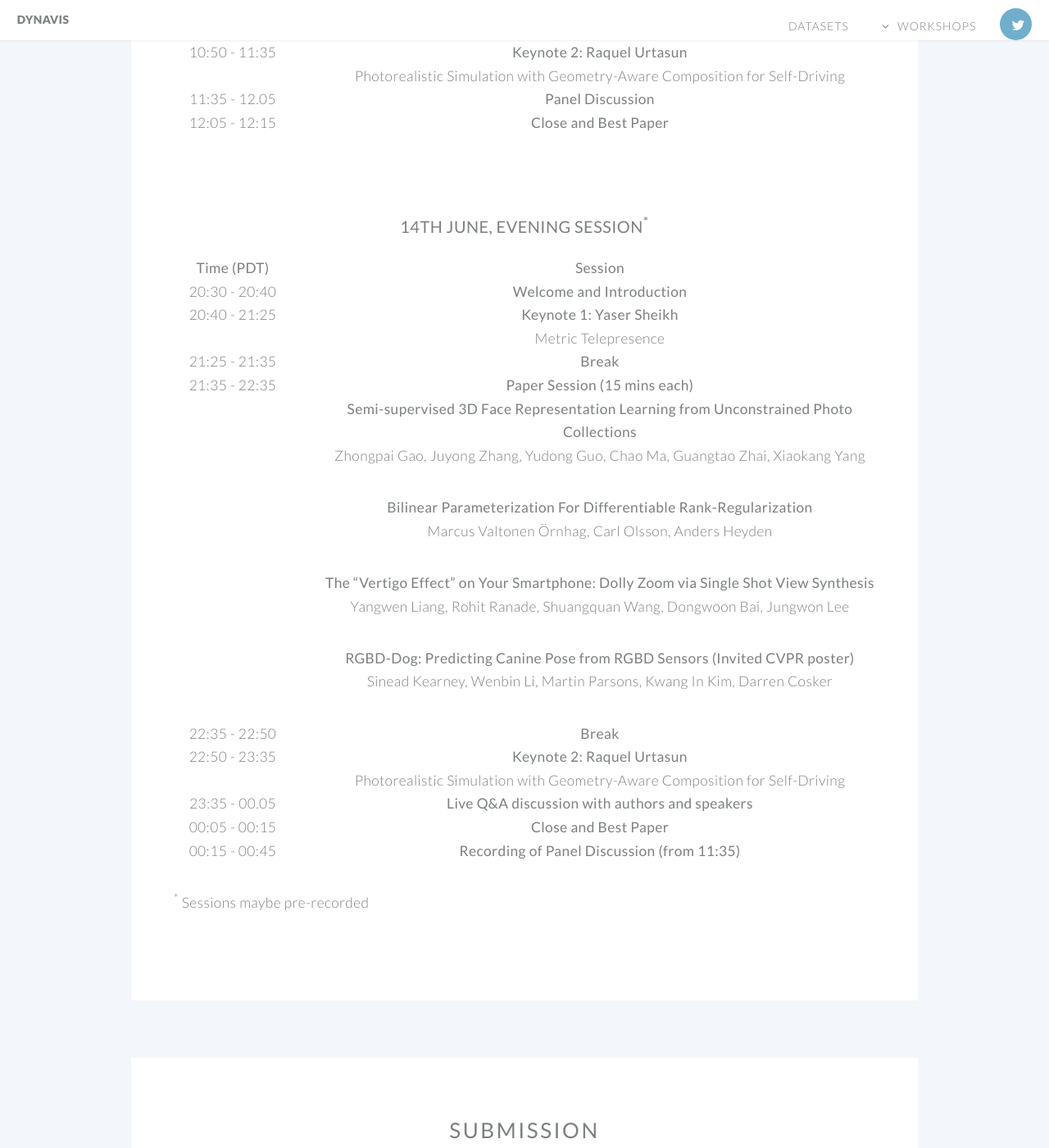
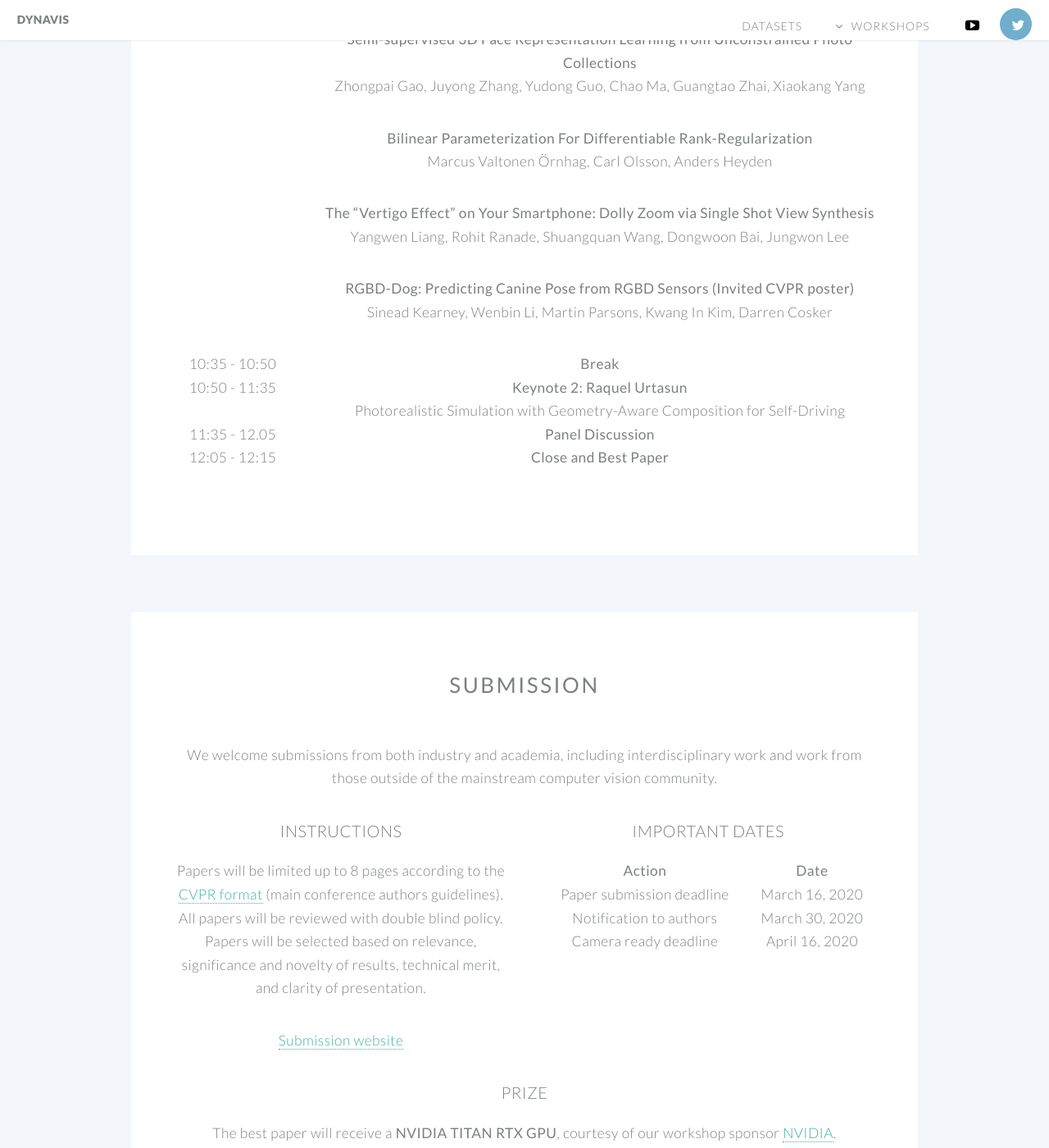
Before and after one commit to DynaVis/DynaVis.github.io, a Jekyll site: the page built from 2020.html, in a window 1280 px wide and 1400 px high, scrolled down 5404 px. Shown: the whole window at 82% size. Built offline with Jekyll 4.4.1, drawn with Linux system fonts in a browser that asks for light colours; some of the changed text lies outside the part shown.

Commit message:
Added youtube channel to website header and embedded video into the page

```diff
--- a/2020.html
+++ b/2020.html
@@ -10,18 +10,6 @@
 ---
 <!-- Main -->
 <article id="main">
-
-     <section class="wrapper style3 container">
- <div class="content">
-	<header>
-		<h2><a  href="https://www.youtube.com/watch?v=CqjtH_zpbfk" target="_blank">Click to Join the <b style="color:blue">live stream on YouTube</a></b></h2>
-	</header>
-
-
-  </div>
-</section>
-
-
 
 <!-- One -->
     <section class="wrapper style3 container">
@@ -62,7 +50,18 @@
         </div>
     </section>
 
-
+        <!-- Three -->
+    <section class="wrapper style3 container special" id="speakers">
+	<!-- Content -->
+        <div class="content">
+            <section>
+                <header>
+                    <h2>Recap</h2>
+                </header>
+    			<iframe width="840" height="472" src="https://www.youtube.com/embed/CqjtH_zpbfk" frameborder="0" allow="accelerometer; autoplay; encrypted-media; gyroscope; picture-in-picture" allowfullscreen></iframe>
+            </section>
+        </div>
+    </section>
 
     <!-- Three -->
     <section class="wrapper style3 container special" id="speakers">
@@ -108,7 +107,7 @@
 Department of Computer Science at the University of Toronto, a Canada Research Chair in Machine Learning and Computer Vision and a co-founder of the Vector Institute for AI. Prior to this, she was an Assistant Professor at the Toyota Technological Institute at Chicago (TTIC), an academic computer science institute affiliated with the University of Chicago. She was also a visiting professor at ETH Zurich during the spring semester of 2010. She received her Ph.D. degree from the Computer Science department at Ecole
 Polytechnique Federal de Lausanne (EPFL) in 2006 and did her postdoc at MIT and UC Berkeley. She is a world leading expert in AI for self-driving cars. Her research interests include machine learning, computer vision, robotics and remote sensing. Her lab was selected as an NVIDIA NVAIL lab. She is a recipient of an NSERC EWR Steacie Award, an NVIDIA Pioneers of AI Award, a Ministry of Education and Innovation Early Researcher Award, three Google Faculty Research Awards, an Amazon Faculty Research Award, a Connaught New Researcher Award, a Fallona Family Research Award, an UPNA alumni award and two Best Paper Runner up Prize awarded at the Conference on Computer Vision and Pattern Recognition (CVPR) in 2013 and 2017 respectively. She was also named Chatelaine 2018 Woman of the year, and 2018 Toronto's top influencers by Adweek magazine.</p>
             	</p>
-            	<p><b>Talk Title: Photorealistic Simulation with Geometry-Aware Composition for Self-Driving <br> </b></p>
+            	<p><b>Talk Title: Photorealistic Simulation with Geometry-Aware Composition for Self-Driving<br></b></p>
 			</div>
     </section>
 
@@ -120,11 +119,6 @@
             <h2><strong>Program</strong></h2>
         </header>
 
-    	<h4><a href="https://www.youtube.com/watch?v=CqjtH_zpbfk" target="_blank">Click to Join the <b style="color:blue">live stream on YouTube</a></b></h4>
-
-        <h3><strong>14th June, Morning Session</strong></h3>
-
-
        <div class="row">
            <table >
 	            <colgroup>
@@ -133,8 +127,8 @@
 			  	</colgroup>
                     <tbody >
                             <tr>
-                                <td><strong>Time (PDT)</strong></td>
-                                <td><strong>Session</strong></td>
+                                <td><h3>Time (PDT)</h3></td>
+                                <td><h3>Session</h3></td>
                             </tr>
                             <tr>
                                 <td><span >08:30 - 08:40</span></td>
@@ -190,88 +184,10 @@
 				</tbody>
 			</table>
         </div>
+   </section>
 
 
-       <br/>
-       <hr/>
-       <h3><strong>14th June, Evening Session<sup>*</sup></strong></h3>
-
-       <div class="row">
-           <table >
-	            <colgroup>
-			       <col span="1" style="width: 25%;">
-			       <col span="1" style="width: 75%;">
-			  	</colgroup>
-                    <tbody >
-                            <tr>
-                                <td><strong>Time (PDT)</strong></td>
-                                <td><strong>Session</strong></td>
-                            </tr>
-                            <tr>
-                                <td><span >20:30 - 20:40</span></td>
-                                <td><span ><b>Welcome and Introduction</b></span></td>
-                            </tr>
-                            <tr>
-                                <td><span >20:40 - 21:25</span></td>
-                                <td><span ><b>Keynote 1: Yaser Sheikh</b><br>Metric Telepresence</span></td>
-                            </tr>
-                            <tr>
-                                <td><span >21:25 - 21:35</span></td>
-                                <td><span ><b>Break</b></span></td>
-                            </tr>
-                            <tr>
-                                <td><span >21:35 - 22:35</span></td>
-                                <td>
-                                	<span ><b>Paper Session (15 mins each)</b></span>
-
-<p><b>Semi-supervised 3D Face Representation Learning from Unconstrained Photo Collections</b><br>
-Zhongpai Gao, Juyong Zhang, Yudong Guo, Chao Ma, Guangtao Zhai, Xiaokang Yang</p>
-
-<p><b>Bilinear Parameterization For Differentiable Rank-Regularization</b><br>
-Marcus Valtonen Örnhag, Carl Olsson, Anders Heyden</p>
-
-<p><b>The “Vertigo Effect” on Your Smartphone: Dolly Zoom via Single Shot View Synthesis</b><br>
-Yangwen Liang, Rohit Ranade, Shuangquan Wang, Dongwoon Bai, Jungwon Lee</p>
-
-<p><b>RGBD-Dog: Predicting Canine Pose from RGBD Sensors (Invited CVPR poster)</b><br>
-Sinead Kearney, Wenbin Li, Martin Parsons, Kwang In Kim, Darren Cosker</p>
-
-                     	       </td>
-                            </tr>
-                            <tr>
-                                <td><span >22:35 - 22:50</span></td>
-                                <td><span ><b>Break</b></span></td>
-                            </tr>
-                            <tr>
-                                <td><span >22:50 - 23:35</span></td>
-                                <td><span ><b>Keynote 2: Raquel Urtasun</b><br>
-                                Photorealistic Simulation with Geometry-Aware Composition for Self-Driving
-                                <br>
-                                </span></td>
-                            </tr>
-                            <tr>
-                                <td><span >23:35 - 00.05</span></td>
-                                <td><span >
-<b>Live Q&A discussion with authors and speakers</b></span></td>
-                            </tr>
-                            <tr>
-                                <td><span >00:05 - 00:15</span></td>
-                                <td><span ><b>Close and Best Paper</b></span></td>
-                            </tr>
-                            <tr>
-                                <td><span >00:15 - 00:45</span></td>
-                                <td><span ><b>Recording of Panel Discussion (from 11:35)</b></span></td>
-                            </tr>
-
-				</tbody>
-			</table>
-			<p><sup>*</sup> Sessions maybe pre-recorded</p>
-        </div>
-
-
-   </section>
-
-        <section class="wrapper style3 container special" id="submission">
+   <section class="wrapper style3 container special" id="submission">
 
         <header class="major">
             <h2><strong>Submission</strong></h2>
@@ -290,7 +206,6 @@
                     <p>Papers will be limited up to 8 pages according to the <a href="http://cvpr2020.thecvf.com/submission/main-conference/author-guidelines" target="_blank">CVPR format</a> (main conference authors guidelines). All papers will be reviewed with double blind policy. Papers will be selected based on relevance, significance and novelty of results, technical merit, and clarity of presentation.</p>
                     <p><a href="https://cmt3.research.microsoft.com/DYNAVIS2020" target="_blank">Submission website</a> </p>
                 </section>
-
             </div>
             <div class="6u">
 
--- a/_config.yml
+++ b/_config.yml
@@ -9,6 +9,7 @@
 # Social Media
 twitter: "DynaVisCV"
 #facebook: "DynaVisCV"
+youtube:  "https://www.youtube.com/channel/UCNq0s3D55md7Gp9Ax10xIqA"
 
 # Handling Reading
 safe: true
--- a/_includes/header.html
+++ b/_includes/header.html
@@ -12,14 +12,18 @@
                     <li><a href="/2019/">CVPR 2019</a></li>
                	</ul>
             </li>
-
+            {% if site.youtube != null %}
+                <li style=" color: black;"><a href="{{site.youtube}}" class="icon circle fa-youtube-play"><span class="label">YouTube</span></a></li>
+            {% endif %}
             {% if site.twitter != null %}
                 <li style=" color: white;"><a href="https://twitter.com/{{site.twitter}}" class="icon circle fa-twitter"><span class="label">Twitter</span></a></li>
             {% endif %}
-
             {% if site.facebook != null %}
                 <li style=" color: white;"><a href="https://www.facebook.com/{{site.facebook}}" class="icon circle fa-facebook"><span class="label">Facebook</span></a></li>
             {% endif %}
+
+
+
         </ul>
     </nav>
 </header>
```
